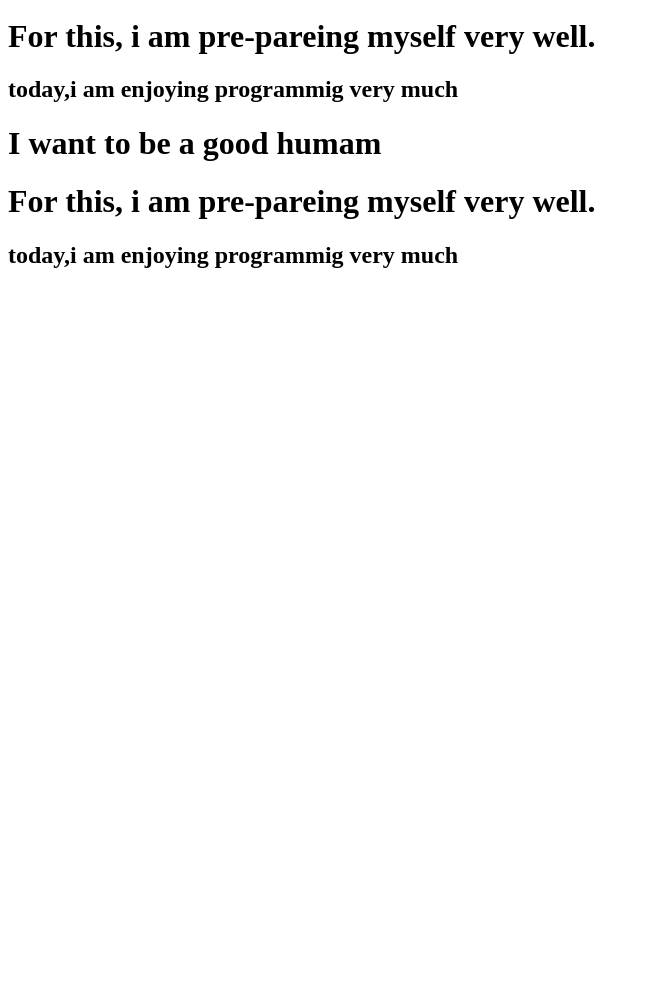
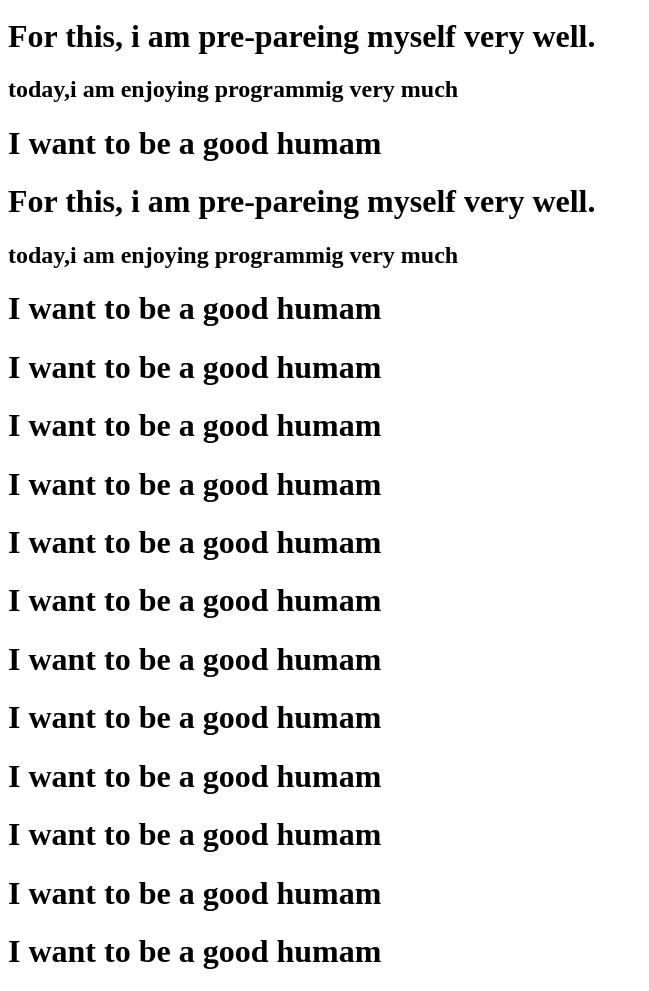
Before and after one commit to shawnahmed99/first-repository, a plain HTML site: page index.html in a window 1280 px wide. Shown: the part 1715-2706 px from the top of the page, without its empty margins (0-649 px from the left). Before the commit the page ends 2004 px from the top, so only its background shows below. Drawn offline with Linux system fonts and the light colour scheme.

Commit message:
some new line

```diff
--- a/index.html
+++ b/index.html
@@ -43,6 +43,18 @@
 <h1>I want to be a good humam</h1>
 <h1>For this, i am pre-pareing myself very well.</h1>
 <h2>today,i am enjoying programmig very much</h2>
-
+<h1>I want to be a good humam</
+    h1><h1>I want to be a good humam</
+        h1><h1>I want to be a good humam</
+            h1><h1>I want to be a good humam</
+                h1><h1>I want to be a good humam</
+                    h1><h1>I want to be a good humam</
+                        h1><h1>I want to be a good humam</
+                            h1><h1>I want to be a good humam</
+                                h1><h1>I want to be a good humam</
+                                    h1><h1>I want to be a good humam</
+                                        h1><h1>I want to be a good humam</
+                                            h1><h1>I want to be a good humam</
+                                                h1>
 </body>
 </html>
```
